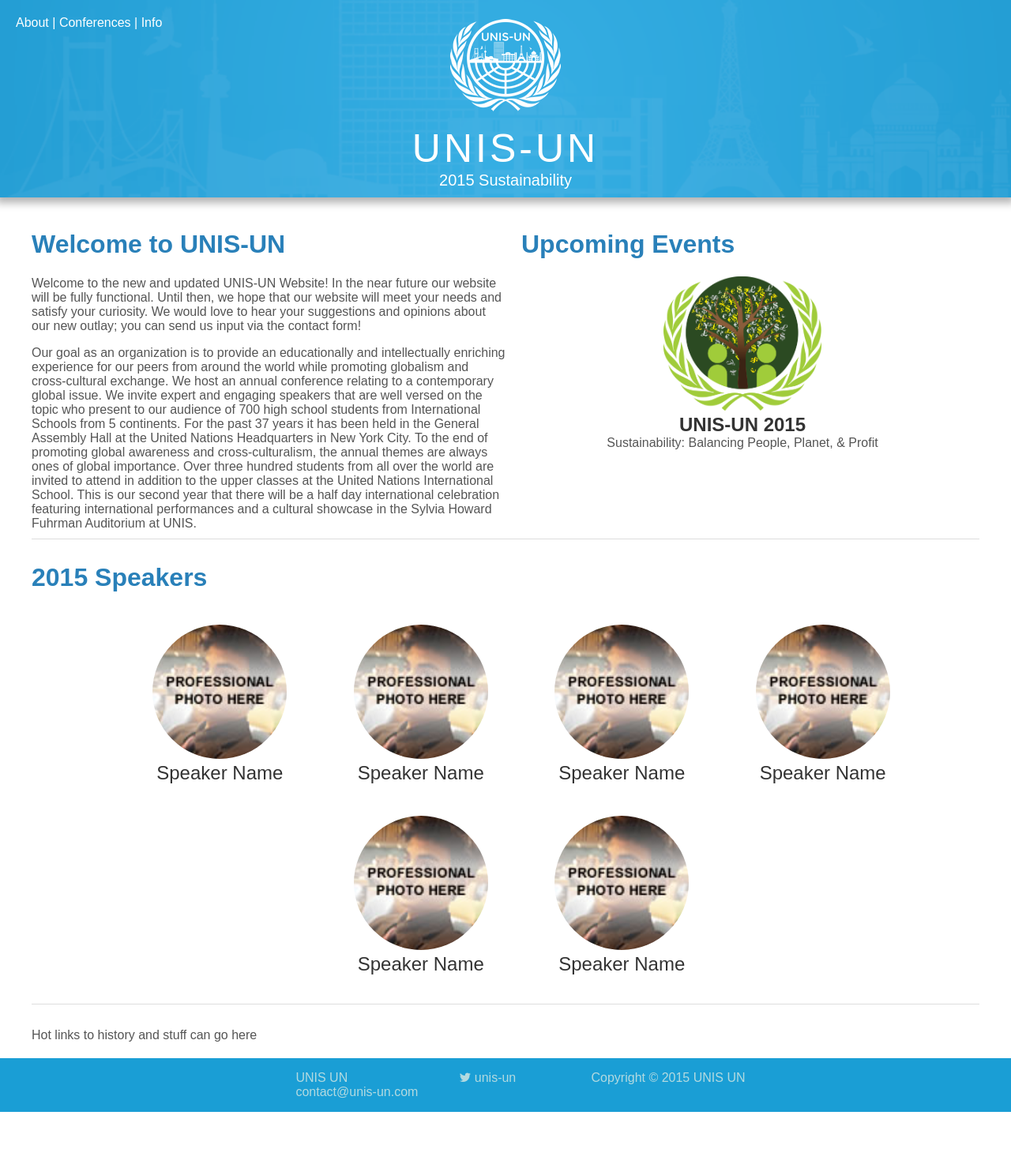
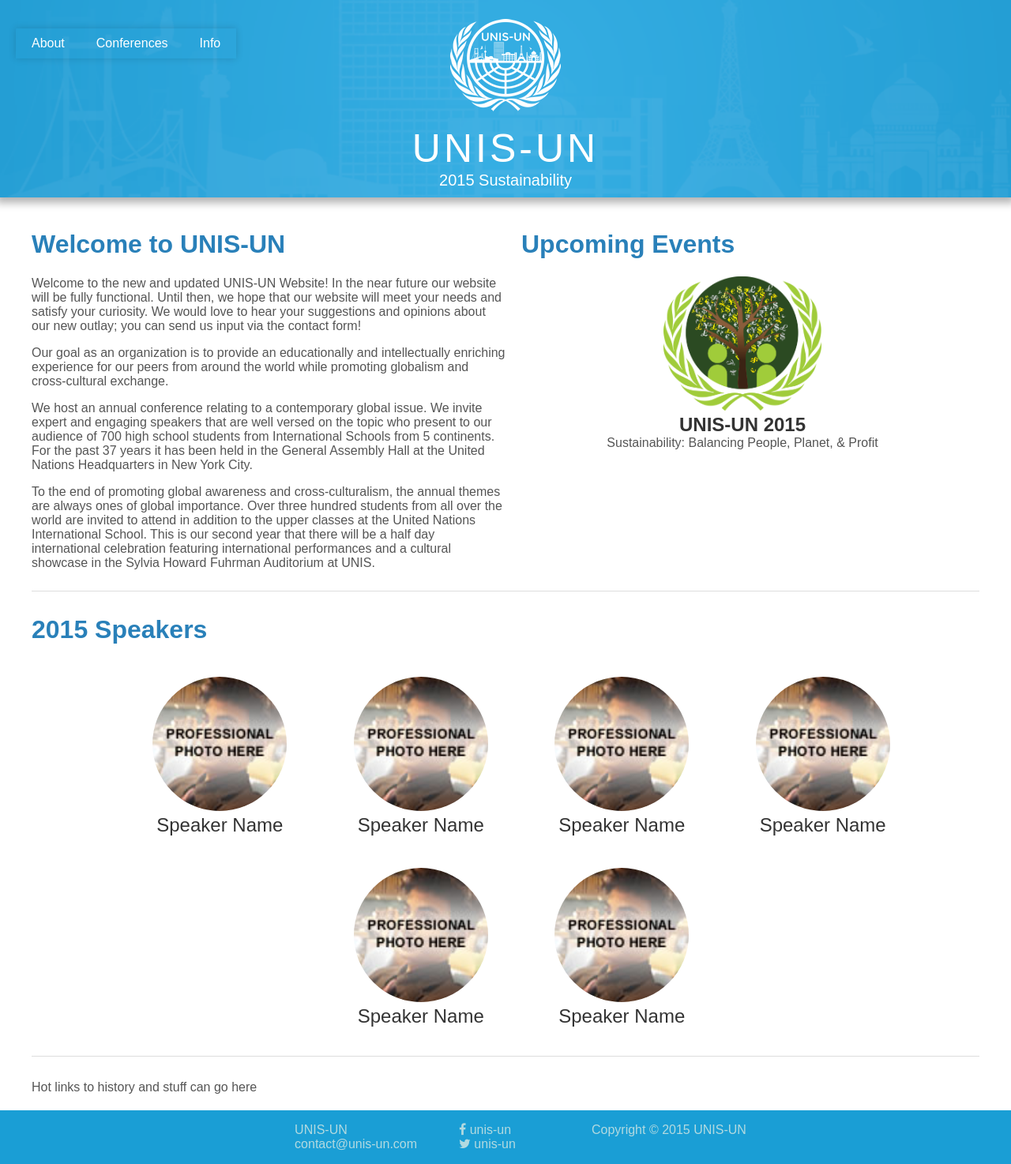
Before and after one commit to UNIS-UN/unis-un.github.io, a Jekyll site: the page built from index.html, in a window 1280 px wide. Shown: the whole page at 79% size. Built offline with Jekyll 4.4.1, drawn with Linux system fonts in a browser that asks for light colours; nearby versions of some CDN libraries; before the commit the page ends 1408 px from its top, so only the background shows below that.

Commit message:
Nav bar looks slick

```diff
--- a/_config.yml
+++ b/_config.yml
@@ -1,11 +1,11 @@
 # Site settings
-title: UNIS UN
+title: UNIS-UN
 email: contact@unis-un.com
 description: "unis-un does stuff"
 baseurl: ""
 url: "http://yourdomain.com"
 twitter_username: unis-un
-
+facebook_username: unis-un
 # Build settings
 markdown: kramdown
 permalink: pretty
--- a/_includes/header.html
+++ b/_includes/header.html
@@ -1,11 +1,25 @@
 <header>
   <div class="wrap header">
     <nav>
-      <div>
-        <a href="/"> About </a> |
-        <a href="/"> Conferences </a>|
-        <a href="/"> Info </a>
-      </div>
+      <ul>
+        <li>
+          <a href="/"> About </a>
+        </li>
+        <li>
+          <a href="/"> Conferences </a>
+          <ul>
+            <li>
+              <a href="#">2015 </a>
+            </li>
+            <li>
+              <a href="#">2014 </a>
+            </li>
+          </ul>
+        </li>
+        <li>
+         <a href="/"> Info </a>
+        </li>
+      </ul>
     </nav>
     <div id="logo">
       <img src="img/generic-logo.png" id="logo_img">
--- a/css/main.css
+++ b/css/main.css
@@ -17,10 +17,11 @@
   box-shadow: 0px 2px 10px 5px rgba(0, 0, 0, 0.3);
 }
 
- .header {
+.header {
   background: url(/img/generic-bg.png);
   background-size:100%;
  }
+
 nav {
   padding: 20px;
   font-size: 16px;
@@ -32,9 +33,67 @@
   color: white;
   text-decoration: none;
 }
-nav a:hover{
-  text-decoration: underline;
+
+nav ul ul {
+  display: none;
 }
+
+nav ul li:hover > ul {
+  display: block;
+}
+
+nav ul {
+  box-shadow: 0px 0px 9px rgba(0,0,0,0.15);
+  padding: 0;
+  list-style: none;
+  position: relative;
+  display: inline-table;
+}
+
+nav ul:after {
+  content: ""; clear: both; display: block;
+}
+
+nav ul li {
+  float: left;
+}
+
+nav ul li:hover {
+  background: rgba(52, 152, 219,0.5);
+}
+
+nav ul li a {
+  display: block;
+  padding: 10px 20px;
+  text-decoration: none;
+}
+
+nav ul ul {
+  background: rgba(52, 152, 219,0.5);
+  border-radius: 0px;
+  padding: 0;
+  position: absolute;
+  top: 100%;
+}
+nav ul ul li {
+  float: none;
+  position: relative;
+}
+
+nav ul ul li a {
+  padding: 10px 40px;
+}
+
+nav ul ul li a:hover {
+  background: rgba(41, 128, 185, 0.5);
+}
+
+nav ul ul ul {
+  position: absolute;
+  left: 100%;
+  top:0;
+}
+
  #logo {
   text-align: center;
   width: 300px;
--- a/index.html
+++ b/index.html
@@ -8,11 +8,11 @@
         <h1> Welcome to UNIS-UN </h1>
         <p> Welcome to the new and updated UNIS-UN Website! In the near future our website will be fully functional. Until then, we hope that our website will meet your needs and satisfy your curiosity. We would love to hear your suggestions and opinions about our new outlay; you can send us input via the contact form! </p>
 
-        <p1>Our goal as an organization is to provide an educationally and intellectually enriching experience for our peers from around the world while promoting globalism and cross-cultural exchange.</p1>
+        <p>Our goal as an organization is to provide an educationally and intellectually enriching experience for our peers from around the world while promoting globalism and cross-cultural exchange.</p>
 
-        <p2>We host an annual conference relating to a contemporary global issue. We invite expert and engaging speakers that are well versed on the topic who present to our audience of 700 high school students from International Schools from 5 continents. For the past 37 years it has been held in the General Assembly Hall at the United Nations Headquarters in New York City.
+        <p>We host an annual conference relating to a contemporary global issue. We invite expert and engaging speakers that are well versed on the topic who present to our audience of 700 high school students from International Schools from 5 continents. For the past 37 years it has been held in the General Assembly Hall at the United Nations Headquarters in New York City. </p>
 
-        To the end of promoting global awareness and cross-culturalism, the annual themes are always ones of global importance. Over three hundred students from all over the world are invited to attend in addition to the upper classes at the United Nations International School. This is our second year that there will be a half day international celebration featuring international performances and a cultural showcase in the Sylvia Howard Fuhrman Auditorium at UNIS.</p2>
+        <p>To the end of promoting global awareness and cross-culturalism, the annual themes are always ones of global importance. Over three hundred students from all over the world are invited to attend in addition to the upper classes at the United Nations International School. This is our second year that there will be a half day international celebration featuring international performances and a cultural showcase in the Sylvia Howard Fuhrman Auditorium at UNIS.</p>
 
       </div>
 
```
